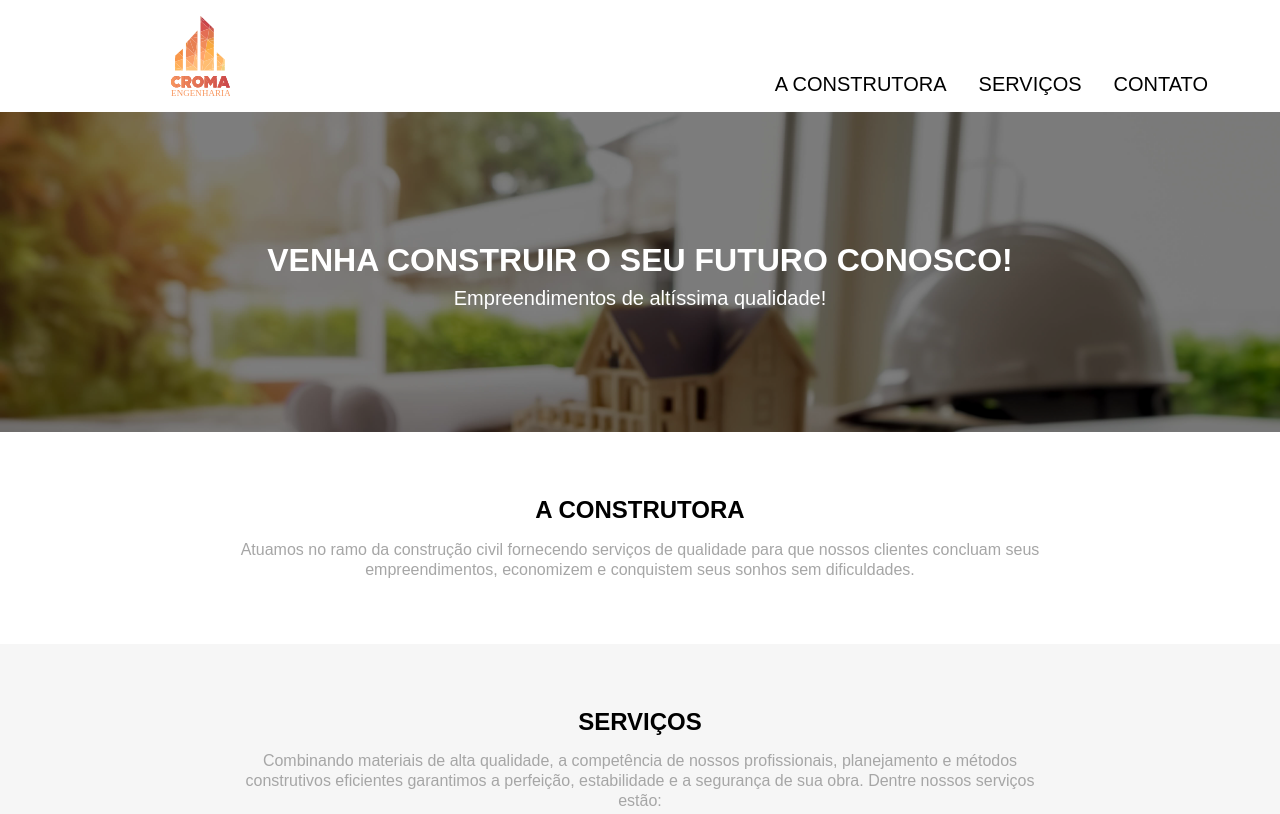
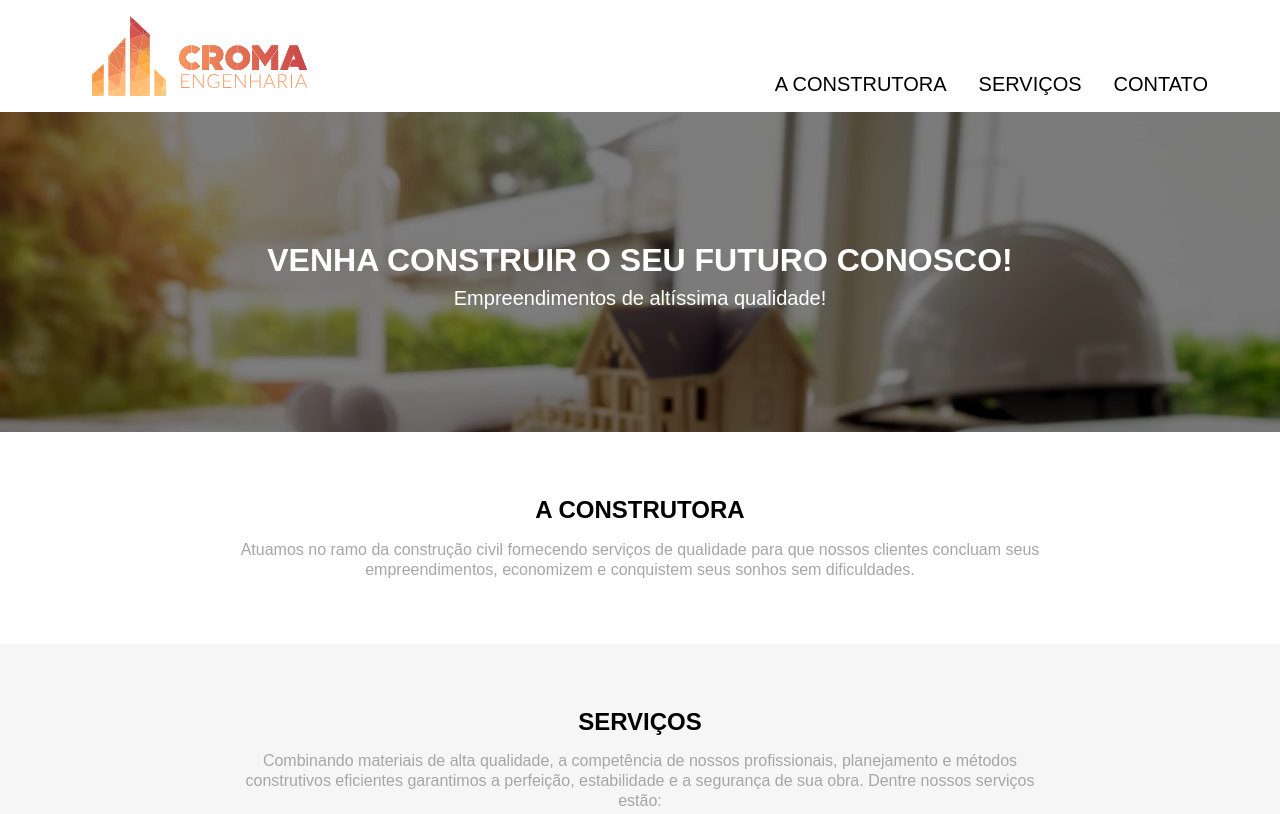
Before and after one commit to croma-engenharia/croma-engenharia.github.io, a plain HTML site: page index.html in a window 1280 px wide. Shown: the top 814 px of the page. Drawn offline with nearby package versions, Linux system fonts and the light colour scheme.

Commit message:
Ajuste no logo para desktop

```diff
--- a/assets/css/header.css
+++ b/assets/css/header.css
@@ -9,6 +9,10 @@
 .title {
     width: 30vw;
     margin: 1rem;
+}
+
+.logo-horizontal {
+    display: none;
 }
 
 .menu {
@@ -51,6 +55,11 @@
     }
 
     .logo {
+        display: none;
+    }
+
+    .logo-horizontal {
+        display: inline-block;
         height: 80px;
     }
 
--- a/index.html
+++ b/index.html
@@ -22,6 +22,8 @@
     <header class="header">
         <h1 class="title">
             <img class="logo" src="assets/img/logo.svg" alt="Logotipo Croma Engenharia">
+            <img class="logo-horizontal" src="assets/img/logo-horizontal.svg" alt="Logotipo Croma Engenharia">
+
             <span class="hide">Croma Engenharia</span>
         </h1>
 
```
Also changed, not shown: assets/img/logo-horizontal.svg (added).
